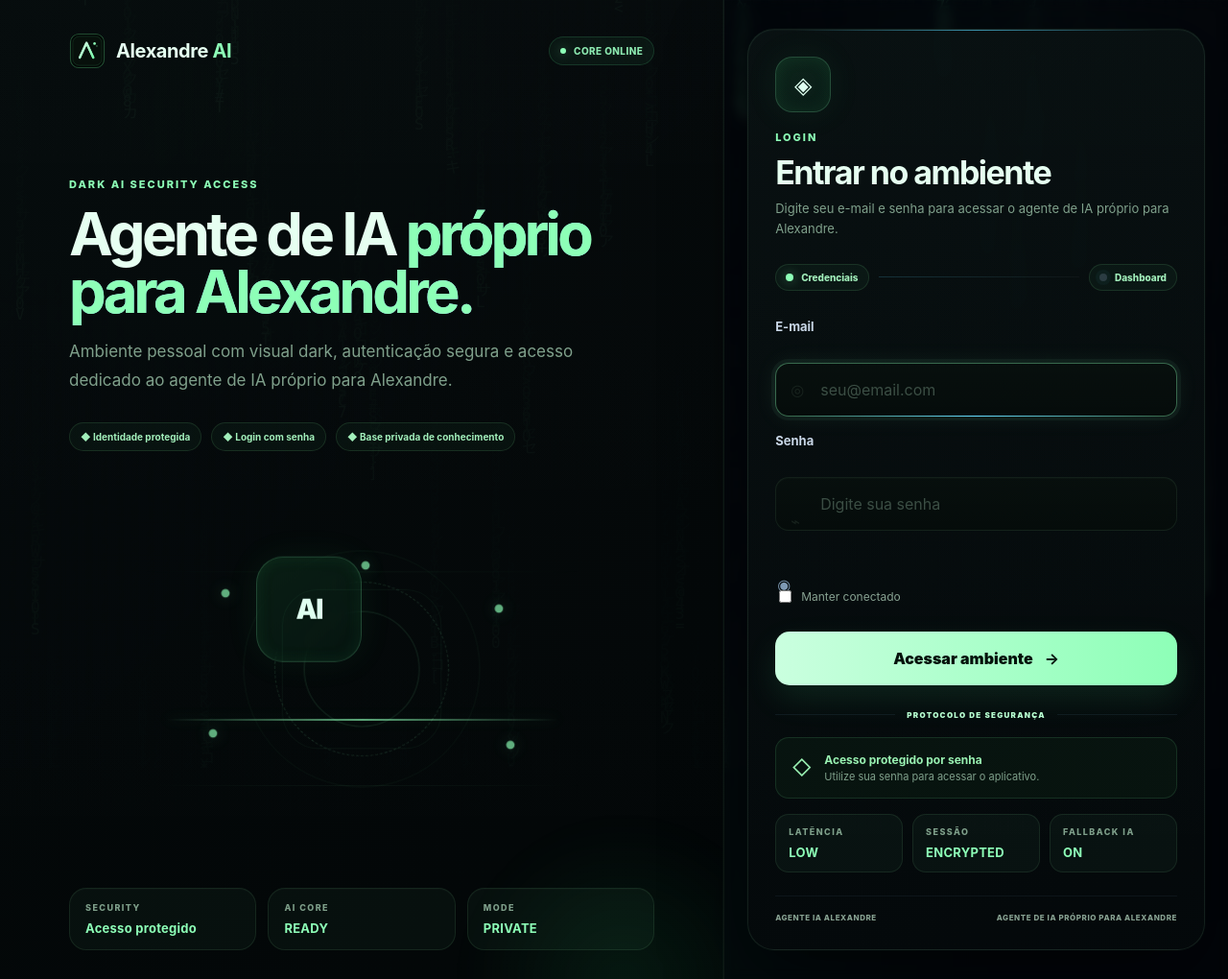
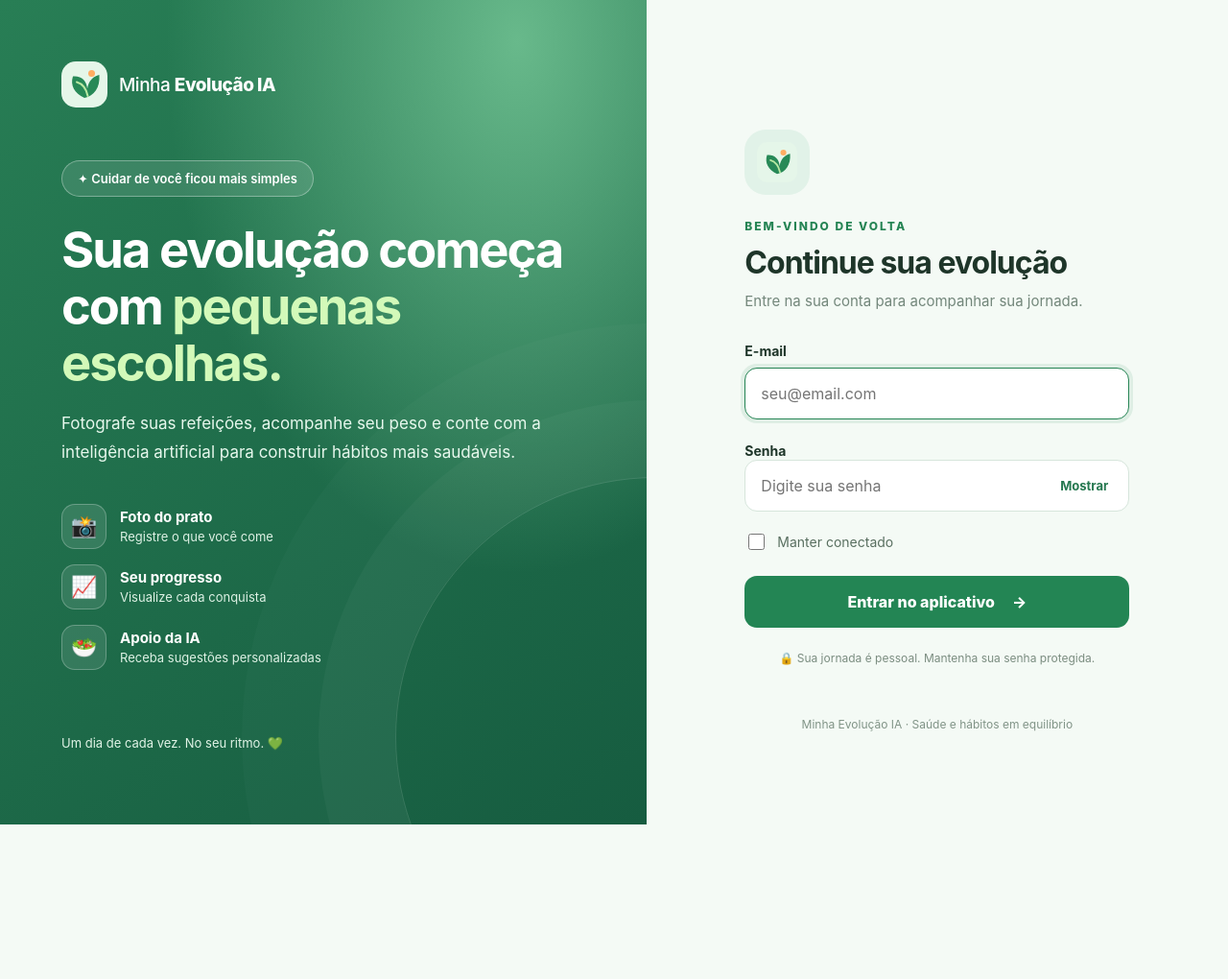
Before and after one commit to ALMDPSP/Agente-de-IA-Alexandre, a Flask app: page /login in a window 1280 px wide. Shown: the whole page at 96% size. After the commit the page ends 859 px from the top, so only its background shows below. Run offline with Flask 3, Linux system fonts and the light colour scheme; some libraries are stand-ins or nearby versions.

Commit message:
Add files via upload

```diff
--- a/static/js/login.js
+++ b/static/js/login.js
@@ -1,78 +1,11 @@
-const toggle = document.querySelector("[data-password-toggle]");
-const password = document.querySelector("#password");
-
+const toggle = document.querySelector('[data-password-toggle]');
+const password = document.querySelector('#password');
 if (toggle && password) {
-    toggle.addEventListener("click", () => {
-        const isPassword = password.type === "password";
-        password.type = isPassword ? "text" : "password";
-        toggle.setAttribute("aria-label", isPassword ? "Ocultar senha" : "Mostrar senha");
-        toggle.textContent = isPassword ? "◌" : "◉";
-    });
+  toggle.addEventListener('click', () => {
+    const visible = password.type === 'password';
+    password.type = visible ? 'text' : 'password';
+    toggle.textContent = visible ? 'Ocultar' : 'Mostrar';
+    toggle.setAttribute('aria-label', visible ? 'Ocultar senha' : 'Mostrar senha');
+    toggle.setAttribute('aria-pressed', String(visible));
+  });
 }
-
-const emailInput = document.querySelector('#email');
-const submitBtn = document.querySelector('.auth-submit-btn');
-if (emailInput && submitBtn) {
-    emailInput.addEventListener('input', () => {
-        submitBtn.dataset.armed = emailInput.value.includes('@') ? 'true' : 'false';
-    });
-}
-
-function startMatrixRain() {
-    const canvas = document.getElementById('matrixCanvas');
-    if (!canvas) return;
-
-    const ctx = canvas.getContext('2d');
-    const chars = '01ABCDEFGHIJKLMNOPQRSTUVWXYZ#$%&@<>/[]{}*+-=アイウエオカキクケコサシスセソ0123456789';
-    let fontSize = 16;
-    let columns = 0;
-    let drops = [];
-    let animationFrame = null;
-
-    function resize() {
-        const dpr = window.devicePixelRatio || 1;
-        canvas.width = Math.floor(window.innerWidth * dpr);
-        canvas.height = Math.floor(window.innerHeight * dpr);
-        canvas.style.width = `${window.innerWidth}px`;
-        canvas.style.height = `${window.innerHeight}px`;
-        ctx.setTransform(dpr, 0, 0, dpr, 0, 0);
-        fontSize = window.innerWidth < 768 ? 12 : 16;
-        columns = Math.floor(window.innerWidth / fontSize);
-        drops = Array.from({ length: columns }, () => Math.random() * -80);
-    }
-
-    function draw() {
-        ctx.fillStyle = 'rgba(2, 7, 8, 0.11)';
-        ctx.fillRect(0, 0, window.innerWidth, window.innerHeight);
-
-        ctx.font = `${fontSize}px monospace`;
-
-        for (let i = 0; i < drops.length; i += 1) {
-            const text = chars.charAt(Math.floor(Math.random() * chars.length));
-            const x = i * fontSize;
-            const y = drops[i] * fontSize;
-
-            ctx.fillStyle = 'rgba(140, 255, 180, 0.95)';
-            ctx.fillText(text, x, y);
-            ctx.fillStyle = 'rgba(50, 170, 90, 0.72)';
-            ctx.fillText(text, x, y - fontSize);
-
-            if (y > window.innerHeight && Math.random() > 0.975) {
-                drops[i] = Math.random() * -20;
-            }
-
-            drops[i] += 0.72;
-        }
-
-        animationFrame = window.requestAnimationFrame(draw);
-    }
-
-    resize();
-    draw();
-    window.addEventListener('resize', resize);
-    window.addEventListener('beforeunload', () => {
-        if (animationFrame) window.cancelAnimationFrame(animationFrame);
-    });
-}
-
-startMatrixRain();
--- a/templates/login.html
+++ b/templates/login.html
@@ -2,173 +2,66 @@
 <html lang="pt-BR">
 <head>
   <meta charset="utf-8">
-    <meta name="viewport" content="width=device-width, initial-scale=1">
-    <meta name="theme-color" content="#050b15">
-    <title>Minha Evolução IA | Login</title>
-
-    <link rel="icon" type="image/svg+xml" href="{{ url_for('static', filename='icons/alexandre-ai.svg') }}">
-    <link rel="icon" type="image/png" sizes="64x64" href="{{ url_for('static', filename='icons/favicon-64.png') }}">
-    <link rel="apple-touch-icon" sizes="180x180" href="{{ url_for('static', filename='icons/apple-touch-icon.png') }}">
+  <meta name="viewport" content="width=device-width, initial-scale=1, viewport-fit=cover">
+  <meta name="theme-color" content="#f4faf5">
+  <meta name="apple-mobile-web-app-capable" content="yes">
+  <meta name="apple-mobile-web-app-status-bar-style" content="default">
+  <meta name="apple-mobile-web-app-title" content="Minha Evolução IA">
   <link rel="manifest" href="{{ url_for('static', filename='manifest.webmanifest') }}">
-    <meta name="apple-mobile-web-app-capable" content="yes">
-    <meta name="apple-mobile-web-app-status-bar-style" content="black-translucent">
-    <meta name="apple-mobile-web-app-title" content="Minha Evolução IA">
-    <meta name="mobile-web-app-capable" content="yes">
-    <link rel="stylesheet" href="{{ url_for('static', filename='css/app.css') }}">
+  <link rel="apple-touch-icon" href="{{ url_for('static', filename='icons/apple-touch-icon.png') }}">
+  <link rel="icon" type="image/png" href="{{ url_for('static', filename='icons/icon-192.png') }}">
+  <link rel="stylesheet" href="{{ url_for('static', filename='css/login-wellness.css') }}">
   <script src="{{ url_for('static', filename='js/pwa.js') }}" defer></script>
+  <title>Entrar | Minha Evolução IA</title>
 </head>
-<body class="auth-body auth-futuristic-body">
-    <div class="auth-grid-bg" aria-hidden="true"></div>
-    <div class="auth-aurora auth-aurora-a" aria-hidden="true"></div>
-    <div class="auth-aurora auth-aurora-b" aria-hidden="true"></div>
-    <div class="auth-noise" aria-hidden="true"></div>
-    <canvas class="matrix-canvas" id="matrixCanvas" aria-hidden="true"></canvas>
-
-    <main class="auth-shell auth-shell-v2">
-        <section class="auth-stage-panel">
-            <div class="auth-brand-row">
-                <a class="brand brand-large" href="{{ url_for('login') }}">
-                    <span class="brand-mark brand-mark-image"><img src="{{ url_for('static', filename='icons/alexandre-ai.svg') }}" alt=""></span>
-                    <span>Alexandre <strong>AI</strong></span>
+<body>
+  <main class="layout">
+    <section class="intro" aria-label="Apresentação do aplicativo">
+      <a class="identity" href="{{ url_for('login') }}">
+        <img src="{{ url_for('static', filename='icons/wellness-logo.svg') }}" alt="" width="48" height="48">
+        <span>Minha <strong>Evolução IA</strong></span>
       </a>
-                <span class="system-online"><i></i> Core online</span>
-            </div>
-
-            <div class="auth-stage-copy">
-                <span class="eyebrow">DARK AI SECURITY ACCESS</span>
-                <h1>Agente de IA <span>próprio para Alexandre.</span></h1>
-                <p>Ambiente pessoal com visual dark, autenticação segura e acesso dedicado ao agente de IA próprio para Alexandre.</p>
-
-                <div class="security-pills futuristic-pills">
-                    <span>◆ Identidade protegida</span>
-                    <span>◆ Login com senha</span>
-                    <span>◆ Base privada de conhecimento</span>
+      <div class="intro-content">
+        <div class="chip">✦ Cuidar de você ficou mais simples</div>
+        <h1>Sua evolução começa com <em>pequenas escolhas.</em></h1>
+        <p>Fotografe suas refeições, acompanhe seu peso e conte com a inteligência artificial para construir hábitos mais saudáveis.</p>
+        <div class="benefits">
+          <div><span class="benefit-icon">📸</span><span><strong>Foto do prato</strong><small>Registre o que você come</small></span></div>
+          <div><span class="benefit-icon">📈</span><span><strong>Seu progresso</strong><small>Visualize cada conquista</small></span></div>
+          <div><span class="benefit-icon">🥗</span><span><strong>Apoio da IA</strong><small>Receba sugestões personalizadas</small></span></div>
         </div>
       </div>
-
-            <div class="auth-holo-stage" aria-hidden="true">
-                <div class="holo-grid"></div>
-                <div class="holo-orbit holo-orbit-a"></div>
-                <div class="holo-orbit holo-orbit-b"></div>
-                <div class="holo-orbit holo-orbit-c"></div>
-                <div class="holo-core-wrap">
-                    <div class="holo-core">
-                        <span>AI</span>
-                    </div>
-                    <div class="holo-pulse"></div>
-                </div>
-                <span class="holo-node hn-a"></span>
-                <span class="holo-node hn-b"></span>
-                <span class="holo-node hn-c"></span>
-                <span class="holo-node hn-d"></span>
-                <span class="holo-node hn-e"></span>
-                <span class="holo-scan"></span>
-            </div>
-
-            <div class="auth-status-grid">
-                <div class="auth-status-card">
-                    <small>SECURITY</small>
-                    <strong>Acesso protegido</strong>
-                </div>
-                <div class="auth-status-card">
-                    <small>AI CORE</small>
-                    <strong>READY</strong>
-                </div>
-                <div class="auth-status-card">
-                    <small>MODE</small>
-                    <strong>PRIVATE</strong>
-                </div>
-            </div>
+      <p class="intro-foot">Um dia de cada vez. No seu ritmo. 💚</p>
     </section>
 
-        <section class="auth-form-panel auth-panel-v2">
-            <div class="auth-card auth-card-v2">
-                <div class="auth-card-header auth-card-header-v2">
-                    <div class="mobile-brand brand">
-                        <span class="brand-mark brand-mark-image"><img src="{{ url_for('static', filename='icons/alexandre-ai.svg') }}" alt=""></span>
-                        <span>Alexandre <strong>AI</strong></span>
+    <section class="form-area" aria-label="Acesso à conta">
+      <div class="mobile-identity identity">
+        <img src="{{ url_for('static', filename='icons/wellness-logo.svg') }}" alt="" width="44" height="44">
+        <span>Minha <strong>Evolução IA</strong></span>
       </div>
-
-                    <div class="auth-icon-lock auth-icon-lock-v2">◈</div>
-                    <span class="eyebrow">LOGIN</span>
-                    <h2>Entrar no ambiente</h2>
-                    <p>Digite seu e-mail e senha para acessar o agente de IA próprio para Alexandre.</p>
+      <div class="login-card">
+        <div class="card-symbol"><img src="{{ url_for('static', filename='icons/wellness-logo.svg') }}" alt="" width="42" height="42"></div>
+        <p class="welcome">BEM-VINDO DE VOLTA</p>
+        <h2>Continue sua evolução</h2>
+        <p class="description">Entre na sua conta para acompanhar sua jornada.</p>
+        {% if error %}<div class="error" role="alert">{{ error }}</div>{% endif %}
+        <form method="post" action="{{ url_for('login') }}" autocomplete="on">
+          <input type="hidden" name="csrf_token" value="{{ csrf_token() }}">
+          <label for="email">E-mail</label>
+          <input id="email" name="email" type="email" placeholder="seu@email.com" autocomplete="email" inputmode="email" required autofocus>
+          <div class="password-head"><label for="password">Senha</label></div>
+          <div class="password-field">
+            <input id="password" name="password" type="password" placeholder="Digite sua senha" autocomplete="current-password" required>
+            <button class="show-pass" type="button" data-password-toggle aria-label="Mostrar senha" aria-pressed="false">Mostrar</button>
           </div>
-
-                <div class="auth-progress auth-progress-login">
-                    <span class="step active"><i></i> Credenciais</span>
-                    <span class="line"></span>
-                    <span class="step pending"><i></i> Dashboard</span>
+          <label class="remember"><input type="checkbox" name="remember"><span>Manter conectado</span></label>
+          <button class="submit" type="submit">Entrar no aplicativo <span aria-hidden="true">→</span></button>
+        </form>
+        <p class="privacy">🔒 Sua jornada é pessoal. Mantenha sua senha protegida.</p>
       </div>
-
-                {% if error %}
-                    <div class="alert auth-alert">{{ error }}</div>
-                {% endif %}
-
-                <form method="post" class="login-form auth-login-form" autocomplete="on">
-                    <input type="hidden" name="csrf_token" value="{{ csrf_token() }}">
-
-                    <label for="email">E-mail</label>
-                    <div class="input-wrap futuristic-input input-glow">
-                        <span class="input-icon">◎</span>
-                        <input id="email" name="email" type="email" autocomplete="email" placeholder="seu@email.com" required autofocus>
-                    </div>
-
-                    <label for="password">Senha</label>
-                    <div class="input-wrap futuristic-input input-glow">
-                        <span class="input-icon">⌁</span>
-                        <input id="password" name="password" type="password" autocomplete="current-password" placeholder="Digite sua senha" required>
-                        <button class="password-toggle" type="button" data-password-toggle aria-label="Mostrar senha">◉</button>
-                    </div>
-
-                    <div class="form-row auth-options">
-                        <label class="checkbox">
-                            <input type="checkbox" name="remember">
-                            <span>Manter conectado</span>
-                        </label>
-                    </div>
-
-                    <button class="primary-btn futuristic-btn auth-submit-btn" type="submit">
-                        <span>Acessar ambiente</span>
-                        <b>→</b>
-                    </button>
-                </form>
-
-                <div class="auth-divider"><span>PROTOCOLO DE SEGURANÇA</span></div>
-
-                <div class="security-note auth-security-note auth-security-note-v2">
-                    <span class="shield-symbol">◇</span>
-                    <div>
-                        <strong>Acesso protegido por senha</strong>
-                        <small>
-                            Utilize sua senha para acessar o aplicativo.
-                        </small>
-                    </div>
-                </div>
-
-                <div class="auth-mini-grid">
-                    <div>
-                        <small>LATÊNCIA</small>
-                        <strong>LOW</strong>
-                    </div>
-                    <div>
-                        <small>SESSÃO</small>
-                        <strong>ENCRYPTED</strong>
-                    </div>
-                    <div>
-                        <small>FALLBACK IA</small>
-                        <strong>ON</strong>
-                    </div>
-                </div>
-
-                <div class="auth-card-footer">
-                    <span>Agente IA Alexandre</span>
-                    <span>Agente de IA próprio para Alexandre</span>
-                </div>
-            </div>
+      <p class="footer">Minha Evolução IA · Saúde e hábitos em equilíbrio</p>
     </section>
   </main>
-
   <script src="{{ url_for('static', filename='js/login.js') }}"></script>
 </body>
 </html>
```
Also changed, not shown: static/css/login-wellness.css (added), static/icons/wellness-logo.svg (added). Lines whose indentation alone changed are shown as unchanged.
